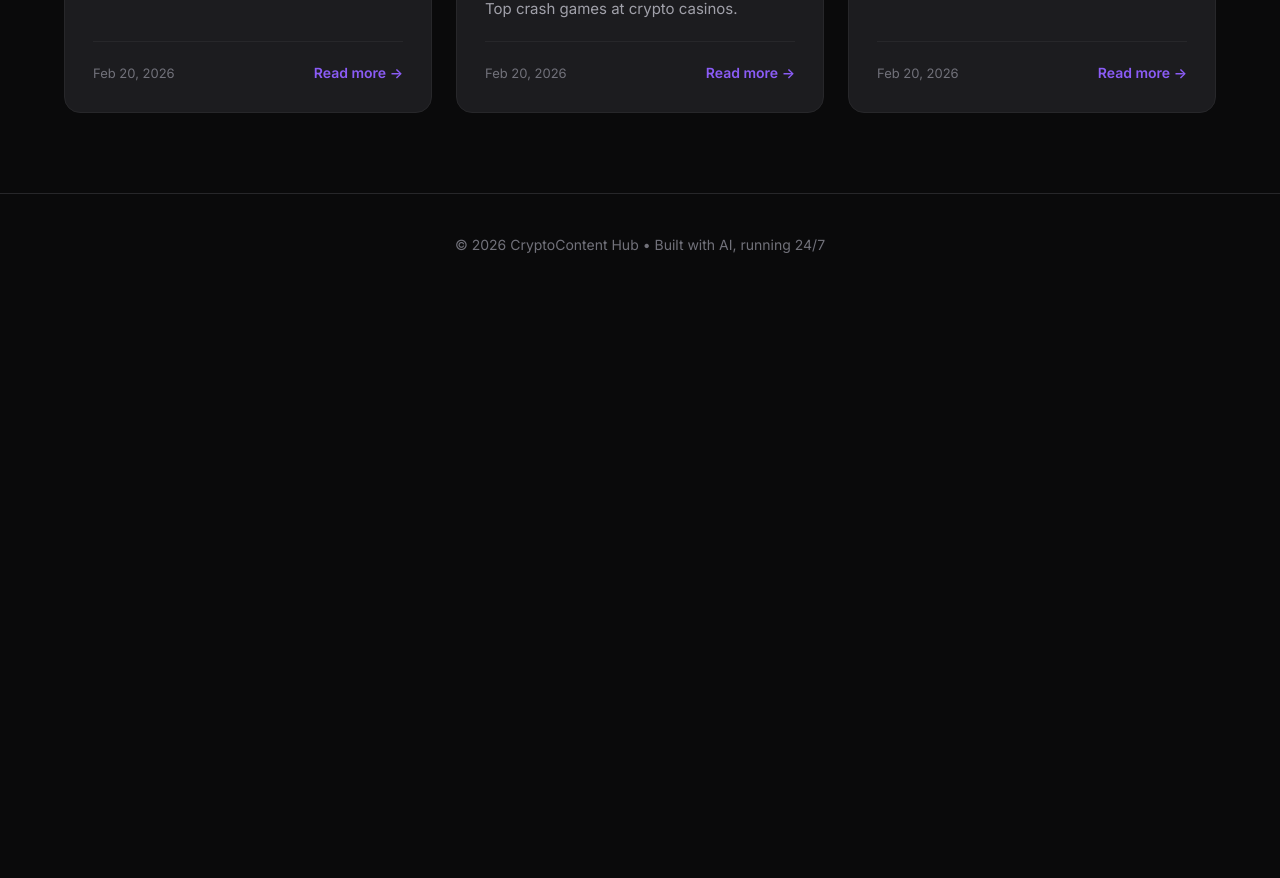
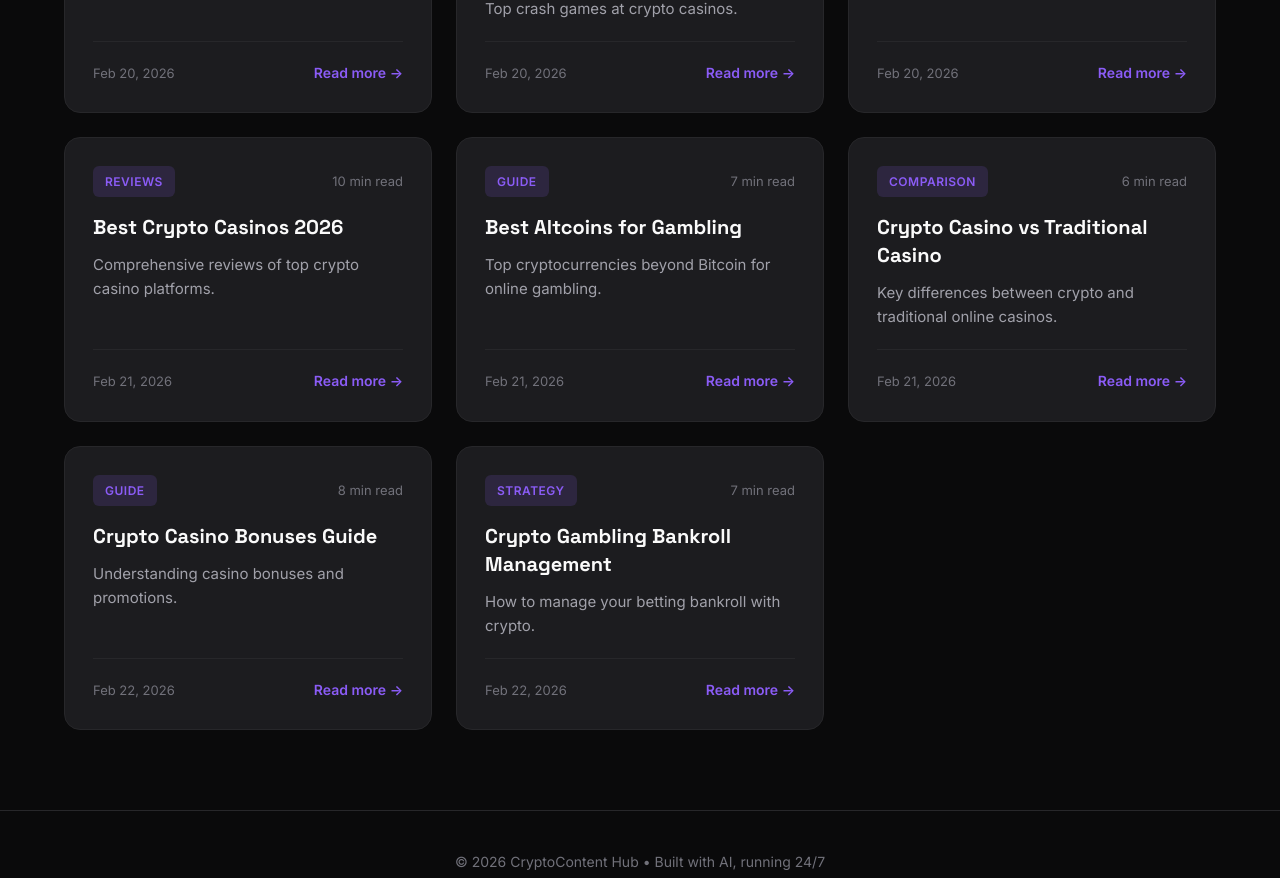
Before and after one commit to shaidzin/crypto-gaming-hub-2026, a Next.js app: page / in a window 1280 px wide. Shown: the part 1919-2797 px from the top of the page. Before the commit the page ends 2216 px from the top, so only its background shows below. Built offline with nearby package versions, Linux system fonts and the light colour scheme.

Commit message:
Add 5 more articles using Claude Code - total 20

```diff
--- a/src/app/data/articles.ts
+++ b/src/app/data/articles.ts
@@ -134,5 +134,50 @@ export const articles = [
     date: 'Feb 20, 2026',
     readTime: '8 min read',
     slug: 'crypto-blackjack-guide'
+  },
+  {
+    id: '16',
+    title: 'Best Crypto Casinos 2026',
+    excerpt: 'Comprehensive reviews of top crypto casino platforms.',
+    category: 'Reviews',
+    date: 'Feb 21, 2026',
+    readTime: '10 min read',
+    slug: 'best-crypto-casinos-2026'
+  },
+  {
+    id: '17',
+    title: 'Best Altcoins for Gambling',
+    excerpt: 'Top cryptocurrencies beyond Bitcoin for online gambling.',
+    category: 'Guide',
+    date: 'Feb 21, 2026',
+    readTime: '7 min read',
+    slug: 'best-altcoins-for-gambling'
+  },
+  {
+    id: '18',
+    title: 'Crypto Casino vs Traditional Casino',
+    excerpt: 'Key differences between crypto and traditional online casinos.',
+    category: 'Comparison',
+    date: 'Feb 21, 2026',
+    readTime: '6 min read',
+    slug: 'crypto-vs-traditional-casino'
+  },
+  {
+    id: '19',
+    title: 'Crypto Casino Bonuses Guide',
+    excerpt: 'Understanding casino bonuses and promotions.',
+    category: 'Guide',
+    date: 'Feb 22, 2026',
+    readTime: '8 min read',
+    slug: 'crypto-casino-bonuses-guide'
+  },
+  {
+    id: '20',
+    title: 'Crypto Gambling Bankroll Management',
+    excerpt: 'How to manage your betting bankroll with crypto.',
+    category: 'Strategy',
+    date: 'Feb 22, 2026',
+    readTime: '7 min read',
+    slug: 'crypto-gambling-bankroll'
   }
 ];
```
Also changed, not shown: src/app/data/article-contents.ts (+124 -0 lines).
